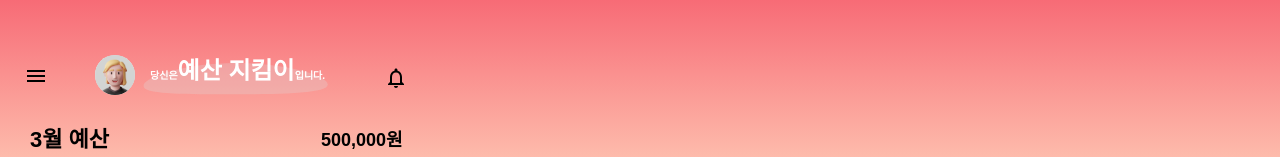
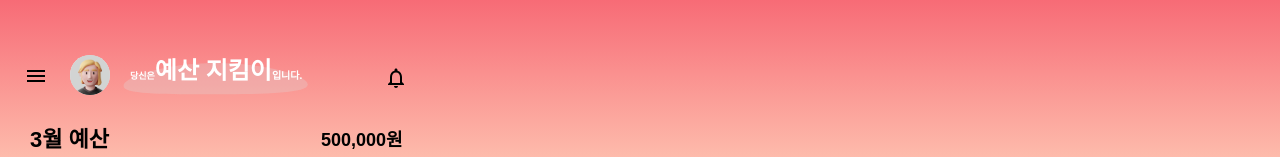
Before and after one commit to seon03/DontWorry, a React (Create React App) app in the folder front/src/: page / in a window 1280 px wide. Shown: the top 157 px of the page. Built offline with nearby package versions, Linux system fonts and the light colour scheme; no server answers; the HTML template or start-up script is replaced by a standard one.

Commit message:
Update ProfileStatus.css

```diff
--- a/front/src/styles = css/ProfileStatus.css
+++ b/front/src/styles = css/ProfileStatus.css
@@ -14,7 +14,7 @@
   width: 40px;
   height: 40px;
   position: absolute;
-  left: 95px;
+  left: 70px;
   top: 55px;
   transform-origin: 0 0;
   transform: rotate(0deg) scale(1, 1);
@@ -33,7 +33,7 @@
   width: 277px;
   height: 32px;
   position: absolute;
-  left: 150px;
+  left: 130px;
   top: 55px;
 }
 
@@ -56,14 +56,14 @@
 .div-span {
   color: #ffffff;
   font-family: "PlusJakartaSans-Bold", sans-serif;
-  font-size: 10px;
+  font-size: 9px;
   line-height: 135%;
   font-weight: 700;
 }
 .div-span2 {
   color: #ffffff;
   font-family: "PlusJakartaSans-Bold", sans-serif;
-  font-size: 18px;
+  font-size: 15px;
   line-height: 135%;
   font-weight: 700;
 }
```
